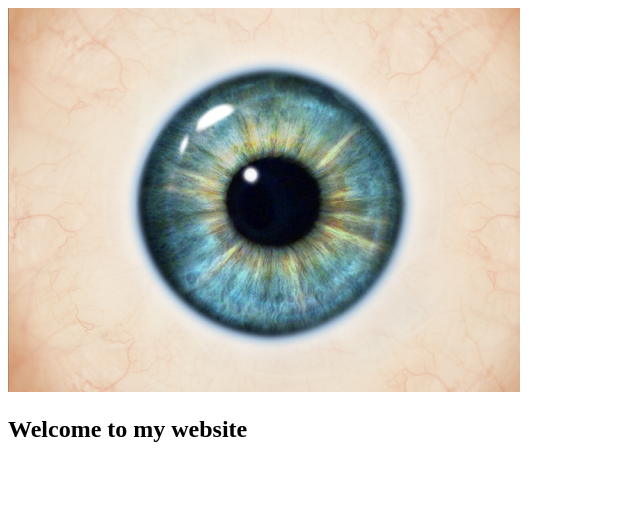
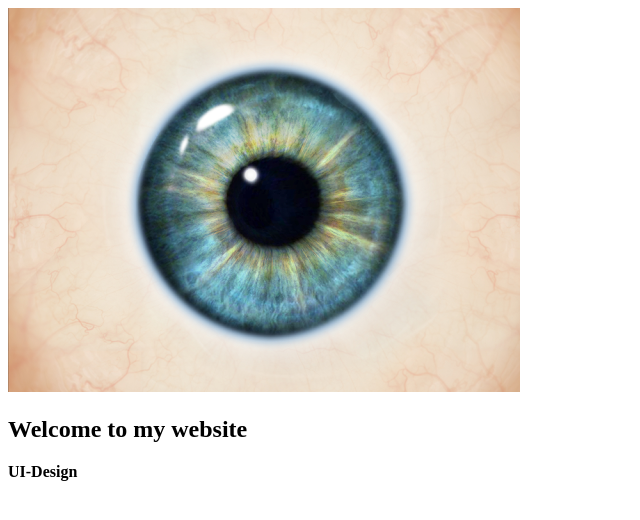
Before and after one commit to MinnyNatchaya/testGit, a plain HTML site: page Index.html in a window 1280 px wide. Shown: the full height of the page, 0-640 px from the left. Drawn offline with Linux system fonts and the light colour scheme.

Commit message:
Added UI Design Text

```diff
--- a/Index.html
+++ b/Index.html
@@ -6,4 +6,5 @@
     <body>
         <img src="unnamed.png"/>
         <h2>Welcome to my website</h2>
+        <b>UI-Design</b>
     </body>
```
